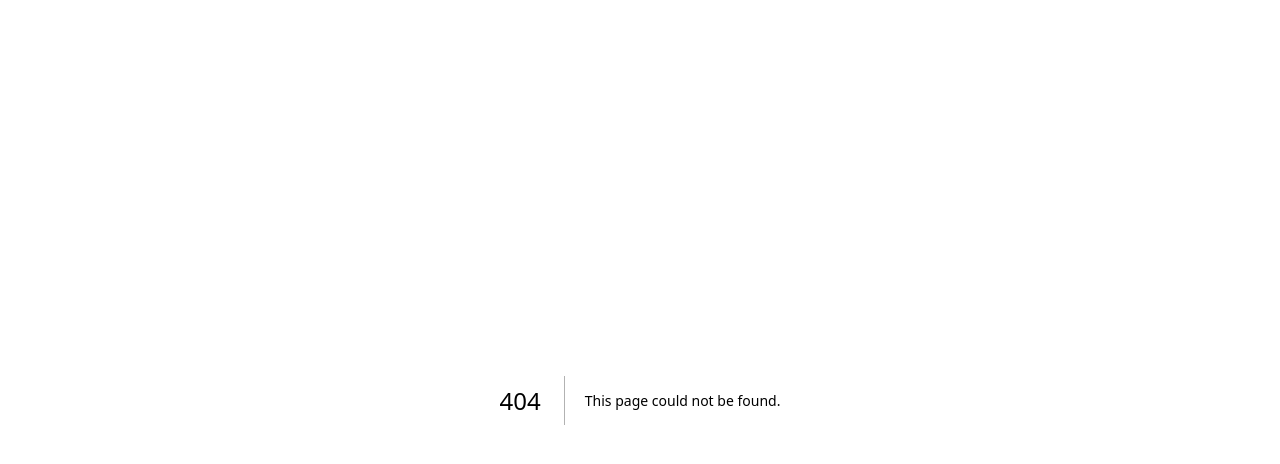
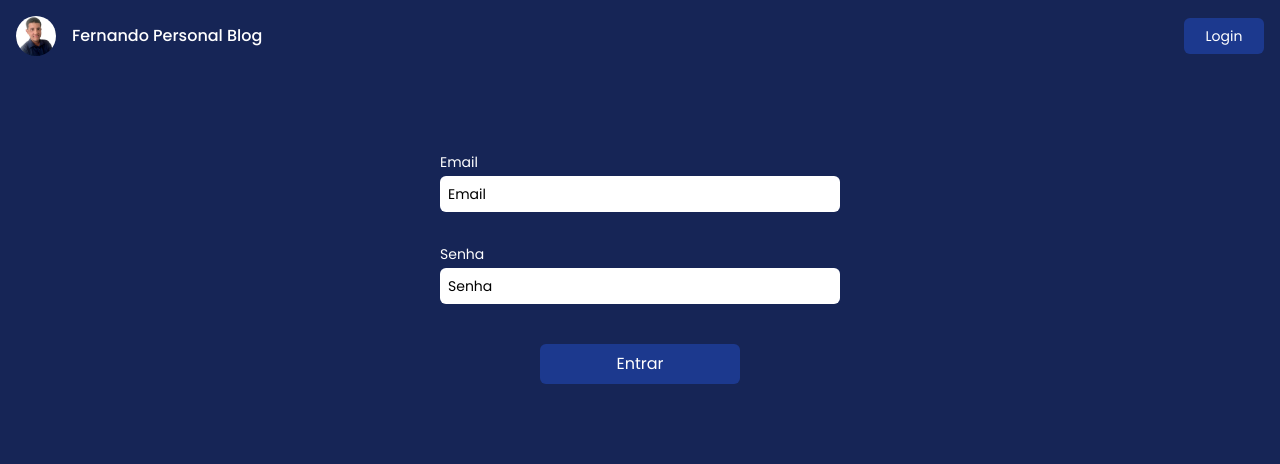
Before and after one commit to fernandobarrosd/fernando-personal-blog, a Next.js app: page /login in a window 1280 px wide. Before the commit this address had no page. Shown: the top 464 px of the page. Built offline with nearby package versions, Linux system fonts and the light colour scheme; no server answers.

Commit message:
Add login system

```diff
--- a/package.json
+++ b/package.json
@@ -8,9 +8,12 @@
     "start": "next start"
   },
   "dependencies": {
+    "@hookform/resolvers": "^5.4.0",
     "next": "16.2.6",
     "react": "19.2.4",
-    "react-dom": "19.2.4"
+    "react-dom": "19.2.4",
+    "react-hook-form": "^7.76.1",
+    "zod": "^4.4.3"
   },
   "devDependencies": {
     "@tailwindcss/postcss": "^4",
--- /dev/null
+++ b/src/app/api/auth/login/route.ts
@@ -0,0 +1,30 @@
+import { env } from "@/env";
+import { NextRequest, NextResponse } from "next/server";
+import z from "zod";
+
+
+const loginSchema = z.object({
+    email: z.string().refine(email => email == env.ADMIN_EMAIL, { error: "Email is not admin" }),
+    password: z.string().refine(password => password == env.ADMIN_PASSWORD, { error: "Password is not admin" }),
+});
+
+export async function POST(request: NextRequest) {
+    const body = await request.json();
+
+    const result = loginSchema.safeParse(body);
+
+    if (result.error) {
+        const errors = result.error.issues
+        .map(data => ({
+            field: data.path[0],
+            message: data.message
+        }));
+
+        return NextResponse.json({ message: "Fields are not valid", errors }, {
+            status: 400
+        })
+    }
+
+
+    return Response.json({ message: "Login is successfull" })
+}
--- a/src/app/layout.tsx
+++ b/src/app/layout.tsx
@@ -1,11 +1,15 @@
 import type { Metadata } from "next";
 import "./globals.css";
 import { ReactNode } from "react";
+import { Header } from "@/components/Header";
+import { Poppins } from "next/font/google";
 
+const poppins = Poppins({
+  weight: "400"
+})
 
 export const metadata: Metadata = {
-  title: "Create Next App",
-  description: "Generated by create next app",
+  title: "Fernando Personal Blog"
 };
 
 type RootLayoutProps = {
@@ -17,7 +21,9 @@ export default function RootLayout({ children } : Readonly<RootLayoutProps>) {
     <html
       lang="pt-br"
       className="h-full antialiased">
-      <body className="min-h-full flex flex-col">
+      <body className={`${poppins.className}
+        min-h-full flex flex-col bg-blue-950`}>
+        <Header/>
         {children}
       </body>
     </html>
--- /dev/null
+++ b/src/app/login/components/FormField.tsx
@@ -0,0 +1,27 @@
+import { InputHTMLAttributes } from "react"
+
+type FormFieldProps = {
+    label: string;
+    error?: string;
+} & InputHTMLAttributes<HTMLInputElement>
+
+export function FormField({ label, error, ...props } : FormFieldProps) {
+    return (
+        <div className="flex flex-col gap-2">
+            <div className="flex flex-col gap-1">
+                <span className="text-white text-sm">
+                    {label}
+                </span>
+                <input
+                className="bg-white rounded-md
+                p-2 text-sm placeholder:text-black"
+                {...props}/>
+            </div>
+            {error && (
+                <span className="text-red-400 text-sm">
+                    {error}
+                </span>
+            )}
+        </div>
+    )
+}
--- /dev/null
+++ b/src/app/login/components/LoginForm.tsx
@@ -0,0 +1,62 @@
+"use client";
+
+import { zodResolver } from "@hookform/resolvers/zod";
+import { useForm } from "react-hook-form";
+import z from "zod";
+import { FormField } from "./FormField";
+import { executeLoginAction } from "../loginAction";
+import { useState } from "react";
+
+const loginSchema = z.object({
+    email: z.email({ error: "Email invalido" }),
+    password: z.string().min(1, { error: "A senha é obrigatória" }),
+});
+
+export type LoginSchema = z.infer<typeof loginSchema>
+
+export function LoginForm() {
+    const { register, handleSubmit, formState: { errors } } = useForm<LoginSchema>({
+        resolver: zodResolver(loginSchema)
+    });
+
+    const [ errorMessage, setErrorMessage ] = useState<string | null>(null);
+
+    async function onSubmit(loginSchema: LoginSchema) {
+        const errorMessage = await executeLoginAction(loginSchema);
+
+        setErrorMessage(errorMessage);
+
+    }
+
+    return (
+        <form className="flex flex-col items-center mt-20"
+        onSubmit={handleSubmit(onSubmit)}>
+            <fieldset className="flex flex-col gap-8
+            w-100">
+                <FormField
+                {...register("email")}
+                label="Email"
+                error={errors.email?.message}
+                placeholder="Email"
+                type="email"/>
+
+                <FormField
+                {...register("password")}
+                label="Senha"
+                error={errors.password?.message}
+                placeholder="Senha"
+                type="password"/>
+            </fieldset>
+            { errorMessage && (
+                <span className="text-red-400 text-sm mt-4">
+                    {errorMessage}
+                </span>
+            ) }
+            <button className="p-2 bg-blue-900
+            text-white w-50 rounded-md mt-10 cursor-pointer"
+            type="submit">
+                Entrar
+            </button>
+        </form>
+    )
+}
--- /dev/null
+++ b/src/app/login/loginAction.ts
@@ -0,0 +1,27 @@
+"use server";
+
+import { redirect } from "next/navigation";
+import { LoginSchema } from "./components/LoginForm";
+import { cookies } from "next/headers";
+
+
+export async function executeLoginAction(loginSchema: LoginSchema) {
+    const response = await fetch("http://localhost:3000/api/auth/login", {
+        method: "POST",
+        body: JSON.stringify({
+            email: loginSchema.email,
+            password: loginSchema.password
+        })
+    });
+
+    if (response.status == 400) {
+        return "Email ou senha invalidos";
+    }
+
+    const cookiesStore = await cookies();
+    cookiesStore.set("isAuthenticated", "true", {
+        httpOnly: true
+    })
+
+    redirect("/");
+}
--- /dev/null
+++ b/src/app/login/page.tsx
@@ -0,0 +1,18 @@
+import { cookies } from "next/headers";
+import { LoginForm } from "./components/LoginForm";
+import { redirect } from "next/navigation";
+
+export default async function LoginPage() {
+  const cookiesStore = await cookies();
+    const isAuthenticatedCookie = cookiesStore.get("isAuthenticated");
+
+    if (isAuthenticatedCookie) {
+      redirect("/");
+    }
+
+  return (
+    <main>
+        <LoginForm/>
+    </main>
+  )
+}
--- a/src/app/page.tsx
+++ b/src/app/page.tsx
@@ -1,3 +1,13 @@
-export default function HomePage() {
+import { cookies } from "next/headers"
+import { redirect } from "next/navigation";
+
+export default async function HomePage() {
+  const cookiesStore = await cookies();
+  const isAuthenticatedCookie = cookiesStore.get("isAuthenticated");
+
+  if (!isAuthenticatedCookie) {
+    redirect("/login");
+  }
+
   return <></>
 }
--- /dev/null
+++ b/src/components/Header.tsx
@@ -0,0 +1,32 @@
+import { LoginLink } from "./LoginLink";
+import { cookies } from "next/headers";
+import { LogoutButton } from "./LogoutButton";
+import Image from "next/image";
+import { Poppins } from "next/font/google";
+
+const poppins = Poppins({
+  weight: "500"
+})
+
+export async function Header() {
+    const cookiesStore = await cookies();
+    const isAuthenticatedCookie = cookiesStore.get("isAuthenticated");
+
+    return (
+        <header className="flex p-4 justify-between items-center">
+            <div className="flex items-center gap-4">
+                <Image
+                src="/github-profile.jpg"
+                width={40}
+                height={40}
+                className="rounded-full"
+                alt="Profile image"/>
+                <h1 className={`${poppins.className}
+                    text-white`}>
+                    Fernando Personal Blog
+                </h1>
+            </div>
+            { isAuthenticatedCookie ? <LogoutButton/> : <LoginLink/> }
+        </header>
+    )
+}
--- /dev/null
+++ b/src/components/LoginLink.tsx
@@ -0,0 +1,13 @@
+import Link from "next/link";
+
+export function LoginLink() {
+    return (
+        <Link
+        href="/login"
+        className="text-white
+        p-2 bg-blue-900 w-20 rounded-md cursor-pointer
+        text-sm text-center">
+            Login
+        </Link>
+    )
+}
--- /dev/null
+++ b/src/components/LogoutButton.tsx
@@ -0,0 +1,23 @@
+import { cookies } from "next/headers";
+import { redirect } from "next/navigation";
+
+export function LogoutButton() {
+    async function logoutAction() {
+        "use server";
+
+        const cookiesStore = await cookies();
+        cookiesStore.delete("isAuthenticated");
+
+        redirect("/login");
+
+    }
+    return (
+        <form action={logoutAction}>
+            <button className="text-white
+            p-2 bg-blue-900 w-20 rounded-md cursor-pointer
+            text-sm text-center">
+            Logout
+            </button>
+        </form>
+    )
+}
--- /dev/null
+++ b/src/env.ts
@@ -0,0 +1,9 @@
+import z from "zod";
+
+
+const envSchema = z.object({
+    ADMIN_EMAIL: z.email(),
+    ADMIN_PASSWORD: z.string().min(1)
+});
+
+export const env = envSchema.parse(process.env);
```
Also changed, not shown: public/github-profile.jpg (added), 1 other file (tests, documents, lock files or other folders).
